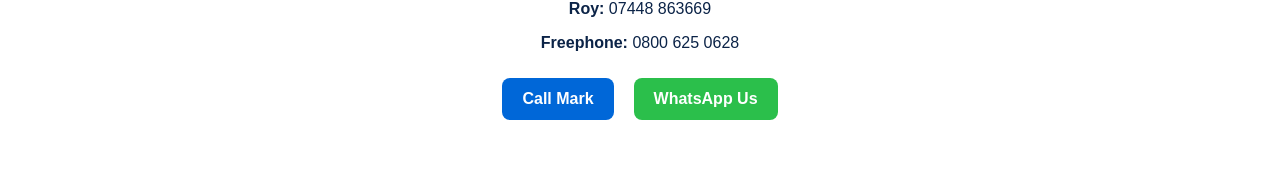
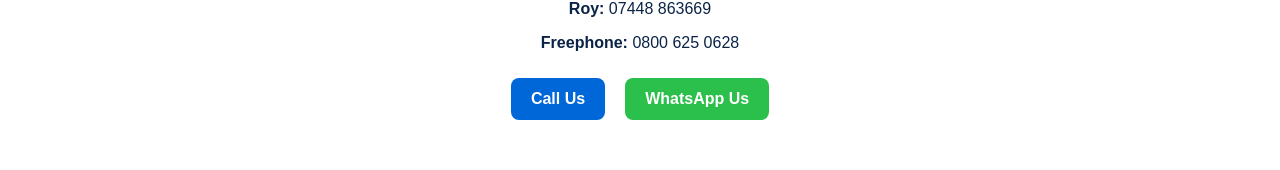
Before and after one commit to Aqrapure/aquapure-plus-website, a Next.js app: page / in a window 1280 px wide. Shown: the part 620-790 px from the top of the page. Built offline with nearby package versions, Linux system fonts and the light colour scheme.

Commit message:
Update page.jsx

```diff
--- a/app/page.jsx
+++ b/app/page.jsx
@@ -43,7 +43,7 @@ Serving Northampton homes and businesses for over 15 years.
         <p><strong>Roy:</strong> 07448 863669</p>
         <p><strong>Freephone:</strong> 0800 625 0628</p>
 
-        <a href={`tel:${phoneMark}`} style={buttonStyle}>Call Mark</a>
+        <a href={`tel:${phoneMark}`} style={buttonStyle}>Call Us</a>
         <a
           href={`https://wa.me/44${phoneMark.slice(1)}?text=${whatsappMessage}`}
           style={greenButtonStyle}
```
